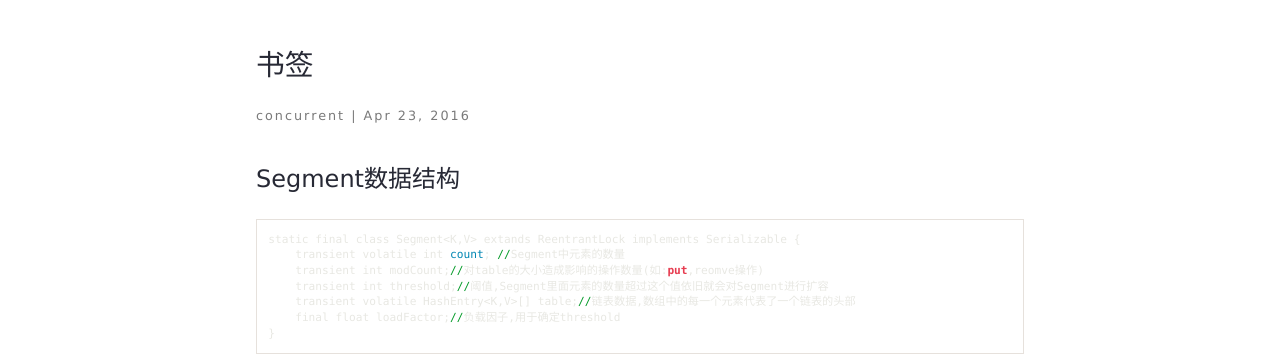
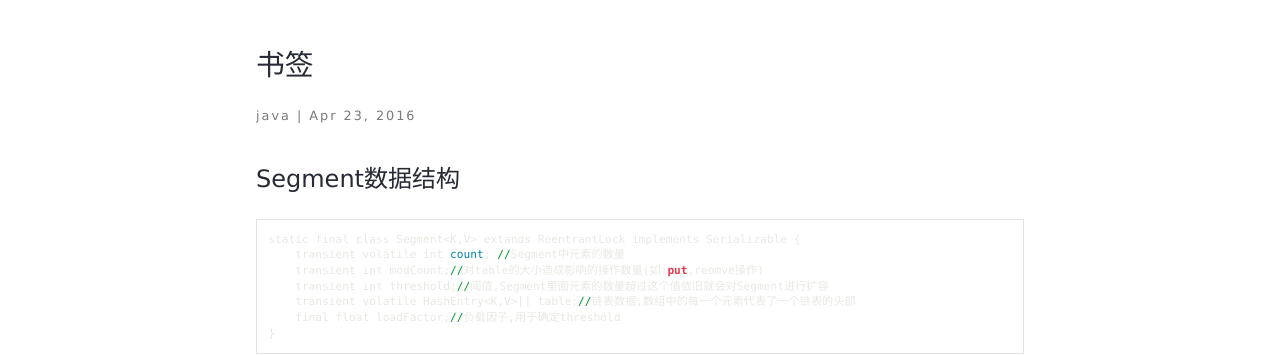
Before and after one commit to junhc/junhc.github.io, a Jekyll site: the page built from _posts/2016-04-23-concurrent.md, in a window 1280 px wide. Shown: the part 173-528 px from the top of the page. Built offline with Jekyll 4.4.1, drawn with Linux system fonts in a browser that asks for light colours; Markdown is read by kramdown in place of the engine named in the settings; comment, search, counter and statistics services are not loaded.

Commit message:
Update 2016-04-23-concurrent.md

```diff
--- a/_posts/2016-04-23-concurrent.md
+++ b/_posts/2016-04-23-concurrent.md
@@ -4,7 +4,7 @@ title: "书签"
 date: 2016-04-23 15:55:35
 description: "并发编程"
 categories:
-- concurrent
+- java
 permalink: concurrent
 ---
 
```
